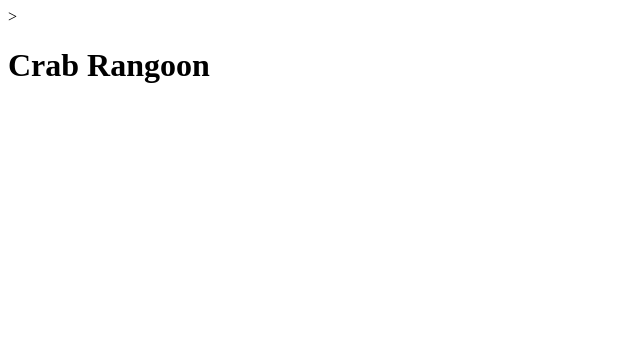
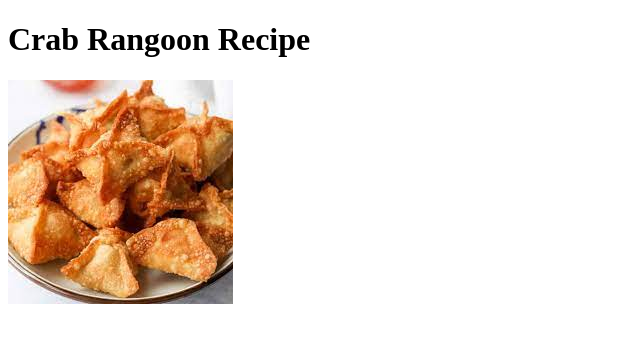
Before and after one commit to opticplayer1/odin-recipes-, a plain HTML site: page recipes/crabragoon.html in a window 1280 px wide. Shown: the whole page, without its empty margins (0-640 px from the left). Drawn offline with Linux system fonts and the light colour scheme.

Commit message:
fixed stray > at the begining of crabragoon.html
removes fatal error that prevented page loading

```diff
--- a/recipes/crabragoon.html
+++ b/recipes/crabragoon.html
@@ -1,4 +1,4 @@
-><!DOCTYPE html>
+<!DOCTYPE html>
 
 <html lang="en">
 
@@ -8,6 +8,8 @@
     </head>
 
     <body>
-        <h1>Crab Rangoon</h1>
+        <h1>Crab Rangoon Recipe</h1>
+        <img src="../img/crabrangoon.jpg" alt= "crab rangoon heaped upon a white plate" height="224" width="225">
+
     </body>
 </html>
```
